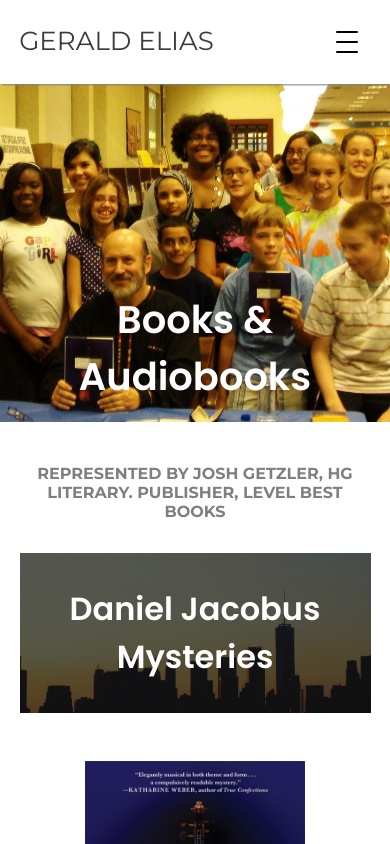
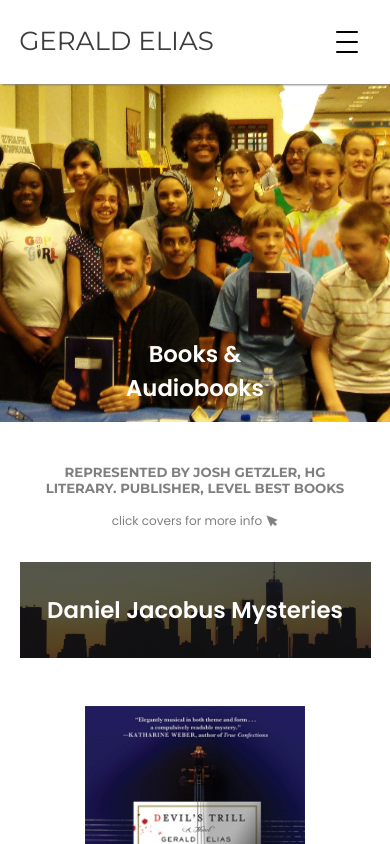
Before and after one commit to konstantinstanmeyer/gerald-elias-new, a Next.js app: page /books in a window 390 px wide. Shown: the top 844 px of the page. Built offline with nearby package versions, Linux system fonts and the light colour scheme; a web font is replaced by a local one.

Commit message:
dynamic font reworking, newsletter container fixes

```diff
--- a/app/books/page.js
+++ b/app/books/page.js
@@ -5,6 +5,11 @@ export default function Books(){
         <div id="books">
             <Landing name="Books & Audiobooks" imageUrl="/books-landing.jpg" />
             <h4 id="represented">REPRESENTED BY JOSH GETZLER, HG LITERARY. PUBLISHER, LEVEL BEST BOOKS</h4>
+            <div id="hint-container">
+                <h5>click covers for more info</h5>
+                &nbsp;
+                <img src="/cursor.png" />
+            </div>
             <h2 id="daniel-j-header">Daniel Jacobus Mysteries</h2>
             <div className="books-list">
                 <a className="book" href="/books/devil's-trill">
--- a/app/globals.css
+++ b/app/globals.css
@@ -337,7 +337,7 @@ textarea:focus, input:focus{
   bottom: -8vh;
   color: white;
   font-family: var(--font-poppins);
-  font-size: 2.4rem;
+  font-size: calc(calc(.012 * min(100vh, 900px)) + 1.2vw + 0.5rem) !important;
   left: 50%;
   transform: translate(-50%, 0);
   text-align: center;
@@ -355,11 +355,13 @@ textarea:focus, input:focus{
 }
 
 #books > h2 {
-  width: 75%;
+  width: calc(75% - 2rem);
   text-align: left;
   font-family: var(--font-poppins);
   font-weight: 600;
-  font-size: 2rem;
+  font-size: calc(calc(.012 * min(100vh, 900px)) + 1.2vw + 0.5rem) !important;
+  padding-left: 1rem;
+  padding-right: 1rem;
   margin-left: auto;
   margin-right: auto;
   display: flex;
@@ -649,6 +651,10 @@ textarea:focus, input:focus{
   font-size: 1.3rem;
 }
 
+#newsletter-text {
+  width: calc(100%);
+}
+
 #newsletter-divider {
   height: 80%;
   width: 2px;
@@ -657,23 +663,26 @@ textarea:focus, input:focus{
 
 #newsletter-input-container{
   margin-left: 3rem;
+  width: 80%;
+  position: relative;
 }
 
 #newsletter-input-container input {
   background: none;
   border: none;
   border-bottom: 1px solid black;
-  font-family: var();
   height: 1.5rem;
   margin-right: 0.5rem;
   font-family: var(--font-montserrat);
-  width: 10rem;
+  width: 60%;
+  font-size: calc(calc(.012 * min(100vh, 900px)) + 0.2vw + 0.3rem) !important;
 }
 
 #newsletter-input-container button {
   background: none;
   border: none;
   font-family: var(--font-montserrat);
+  font-size: calc(calc(.012 * min(100vh, 900px)) + 0.2vw + 0.3rem) !important;
 }
 
 #bio-content {
@@ -729,13 +738,14 @@ textarea:focus, input:focus{
 }
 
 .event-card h2 {
-  font-weight: 700;
+  font-weight: 600;
 }
 
 .event-card h3 {
   font-weight: 600;
   font-size: 0.9rem;
   margin-bottom: 0.2rem;
+  margin-top: 0.2rem;
 }
 
 .event-card a {
@@ -965,9 +975,32 @@ textarea:focus, input:focus{
   text-align: center;
   color: rgba(0, 0, 0, 0.5);
   font-family: var(--font-montserrat);
-  margin-bottom: 2rem;
+  margin-bottom: 1rem;
   margin-left: 2rem;
   margin-right: 2rem;
+  font-size: calc(calc(.012 * min(100vh, 900px)) + 0.8vw) !important;
+}
+
+#hint-container {
+  display: flex;
+  flex-direction: row;
+  align-items: center;
+  justify-content: center;
+  width: 100%;
+  position: relative;
+  margin-bottom: 2rem;
+}
+
+#hint-container > h5 {
+  color: rgba(0, 0, 0, 0.5);
+  font-size: calc(calc(.012 * min(100vh, 900px)) + 0.5vw) !important;
+  font-family: var(--font-poppins);
+  font-weight: 400;
+}
+
+#hint-container > img {
+  filter: invert(0.5);
+  width: calc(calc(.012 * min(100vh, 900px)) + 0.5vw);
 }
 
 #events-list {
@@ -1100,29 +1133,39 @@ textarea:focus, input:focus{
   font-style: italic;
   /* text-align: justify; */
   line-height: calc(calc(.012 * min(100vh, 900px)) + 0.65vw + 0.65rem);
+  word-break:keep-all;
+  margin-bottom: 0.75rem;
 }
 
 .composition-card a {
   text-decoration: underline;
   color: darkblue;
+  display:inline-block;
+}
+
+.composition-card q {
+  display:inline-block;
+  margin-right: 5px;
 }
 
 .composition-card > h3 span {
   font-style: normal !important;
-  font-weight: 400;
-  font-size: calc(calc(.012 * min(100vh, 900px)) + 0.3vw + 0.3rem) !important;
+  font-weight: 300;
+  font-size: calc(calc(.012 * min(100vh, 900px)) + 0.5vw + 0.3rem) !important;
+  /* margin-left: 5px; */;
 }
 
 .composition-description {
   font-weight: 300;
   margin-top: 1rem;
-  font-size: 1rem;
+  font-size: calc(calc(.012 * min(100vh, 900px)) + 0.3vw + 0.3rem) !important;
   text-align: justify;
 }
 
 .composition-card h4 {
-  font-weight: 600;
-  color:rgb(69, 69, 69)
+  font-weight: 500;
+  font-size: calc(calc(.012 * min(100vh, 900px)) + 0.5vw + 0.1rem) !important;
+  color:rgb(0, 0, 0, 0.7);
 }
 
 .quotes-wrapper {
@@ -1132,7 +1175,7 @@ textarea:focus, input:focus{
 .quotes-wrapper > p {
   font-style: italic;
   margin-bottom: 0.5rem;
-  font-size: 0.9rem;
+  font-size: calc(calc(.012 * min(100vh, 900px)) + 0.3vw + 0.3rem) !important;
   text-align: justify;
 }
 
@@ -1146,8 +1189,12 @@ textarea:focus, input:focus{
 }
 
 @media (max-width: 750px) {
+  #composing-content * {
+    text-align: unset !important;
+  }
+
   .composition-description{
-    font-size: 0.8rem;
+    /* font-size: 0.8rem; */
     text-align: unset;
   }
 
@@ -1170,7 +1217,8 @@ textarea:focus, input:focus{
   }
 
   #books > h2 {
-    width: 90%;
+    width: calc(90% - 2rem);
+    height: 6rem;
   }
 
   #mobile-nav {
@@ -1303,7 +1351,7 @@ textarea:focus, input:focus{
     display: block !important;
     margin-left: auto;
     font-size: 4rem;
-    margin-right: 1.4rem;
+    margin-right: 1.5rem;
     padding-bottom: 0.5rem;
     transform: rotate(45deg);
     font-weight: 100;
@@ -1386,8 +1434,7 @@ textarea:focus, input:focus{
   }
 
   #newsletter-input {
-    font-size: 1.2rem;
-    width: 15rem !important;
+    width: 60% !important;
     margin-top: 0.3rem;
   }
 
@@ -1559,6 +1606,7 @@ textarea:focus, input:focus{
     margin: unset;
     margin-bottom: 0;
     padding-bottom: 0;
+    text-align: center;
   }
 
   img[src="/events-landing.jpg"] {
@@ -1652,7 +1700,8 @@ textarea:focus, input:focus{
 
 @media (max-width: 400px){
   #about-mobile-img {
-    margin: none;
+    margin: unset;
+    margin-top: 10%;
     margin-left: auto;
     margin-right: auto;
     float: unset;
```
Also changed, not shown: components/CompositionCard.jsx (+5 -3 lines), public/cursor.png (added).
